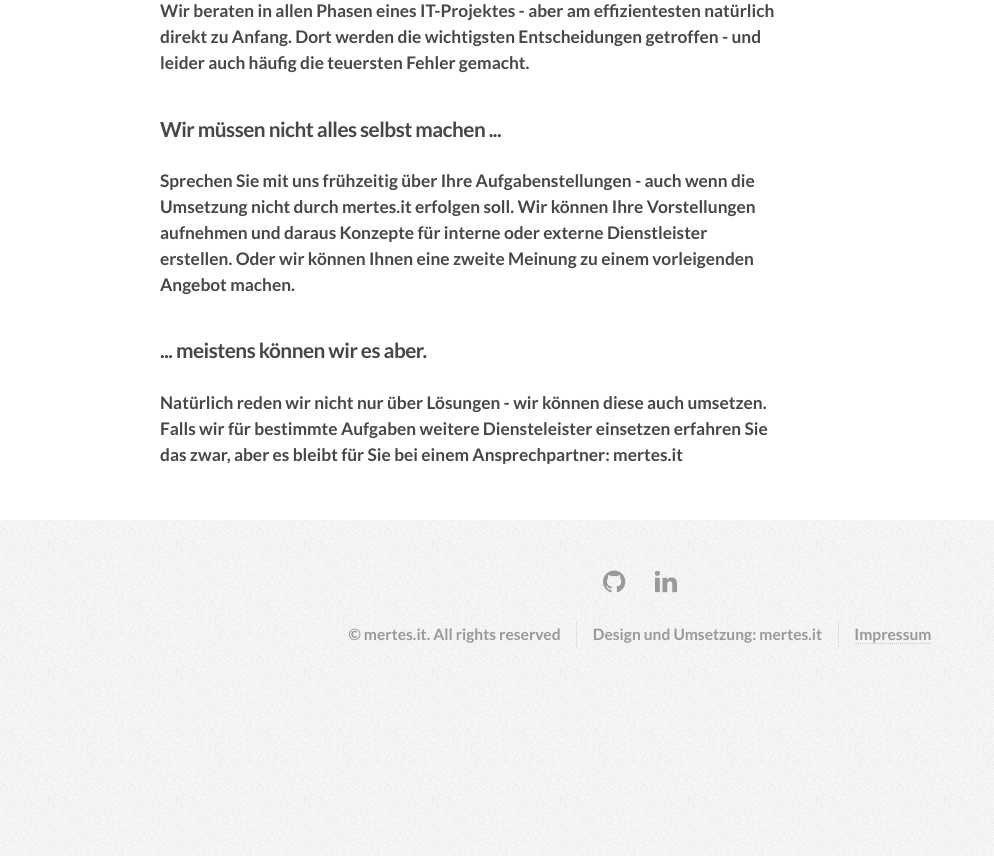
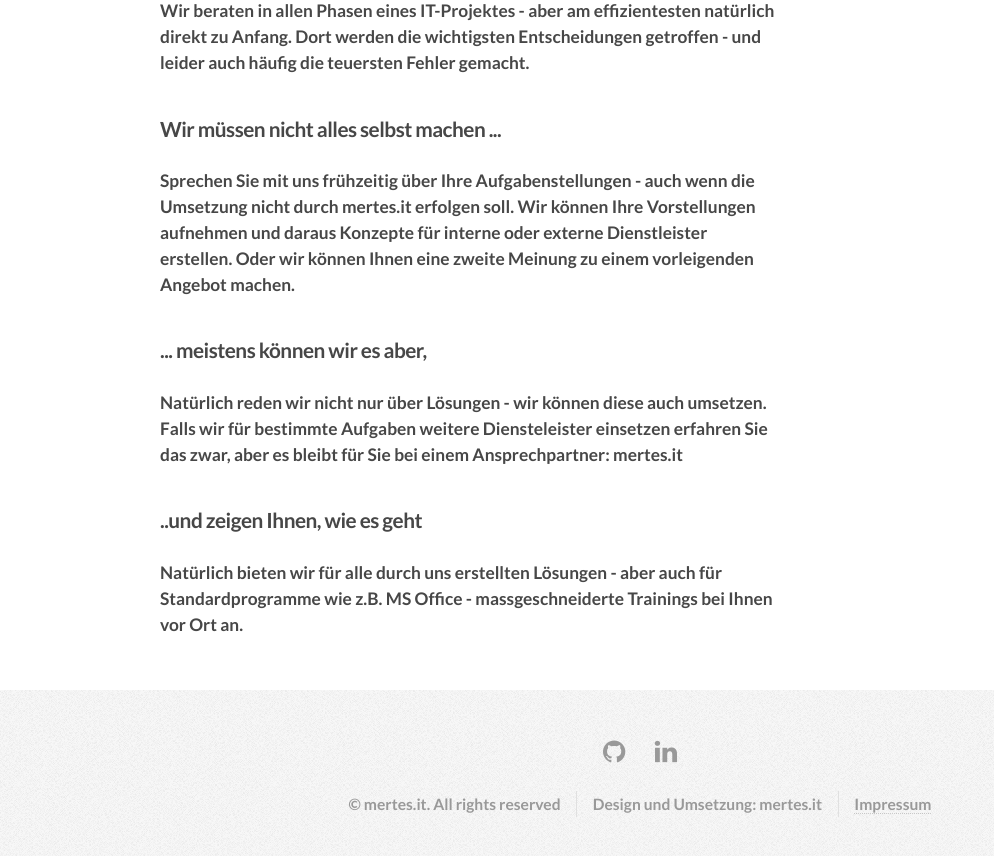
Before and after one commit to ArminMertes/mertes.it, a Jekyll site: the page built from Consulting.html, in a window 1280 px wide and 900 px high, scrolled down 660 px. Shown: the top 856 px of the window, without its empty margins (0-994 px from the left). Built offline with Jekyll 4.4.1, drawn with Linux system fonts in a browser that asks for light colours; before the commit the page ends 1390 px from its top, so only the background shows below that.

Commit message:
Add files via upload

```diff
--- a/Consulting.html
+++ b/Consulting.html
@@ -27,8 +27,11 @@ layout: default
 								<h3>Wir müssen nicht alles selbst machen ...</h3>
 								<p>Sprechen Sie mit uns frühzeitig über Ihre Aufgabenstellungen - auch wenn die Umsetzung nicht durch mertes.it erfolgen soll. Wir können Ihre Vorstellungen aufnehmen und daraus Konzepte für interne oder externe Dienstleister erstellen. Oder wir können Ihnen eine zweite Meinung zu einem vorleigenden Angebot machen.</p>
 
-								<h3>... meistens können wir es aber.</h3>
+								<h3>... meistens können wir es aber,</h3>
 								Natürlich reden wir nicht nur über Lösungen - wir können diese auch umsetzen. Falls wir für bestimmte Aufgaben weitere Diensteleister einsetzen erfahren Sie das zwar, aber es bleibt für Sie bei einem Ansprechpartner: mertes.it</p>
+
+								<h3>..und zeigen Ihnen, wie es geht</h3>
+								Natürlich bieten wir für alle durch uns erstellten Lösungen - aber auch für Standardprogramme wie z.B. MS Office - massgeschneiderte Trainings bei Ihnen vor Ort an.</p>
 							</article>
 
 					</div>
```
